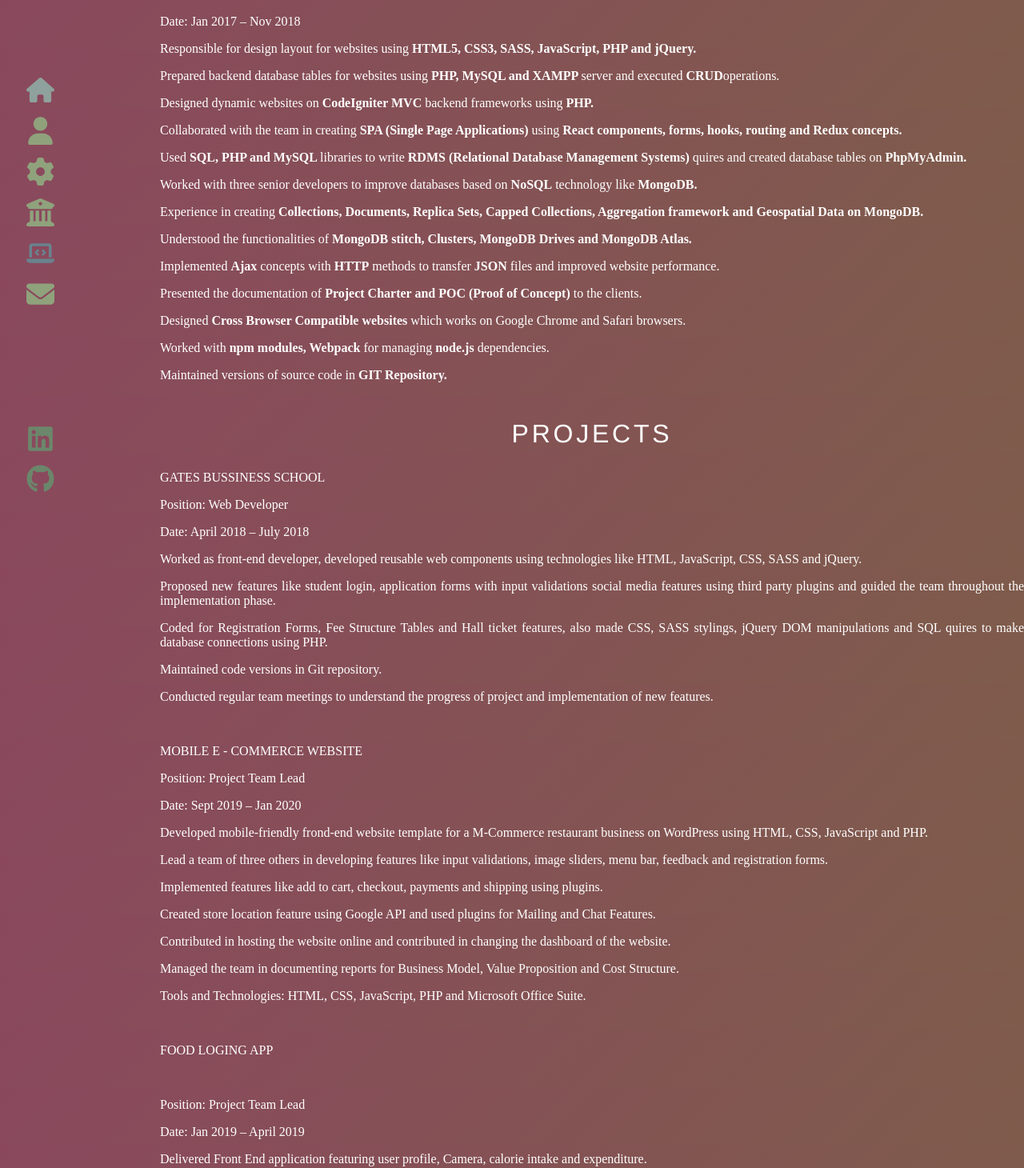
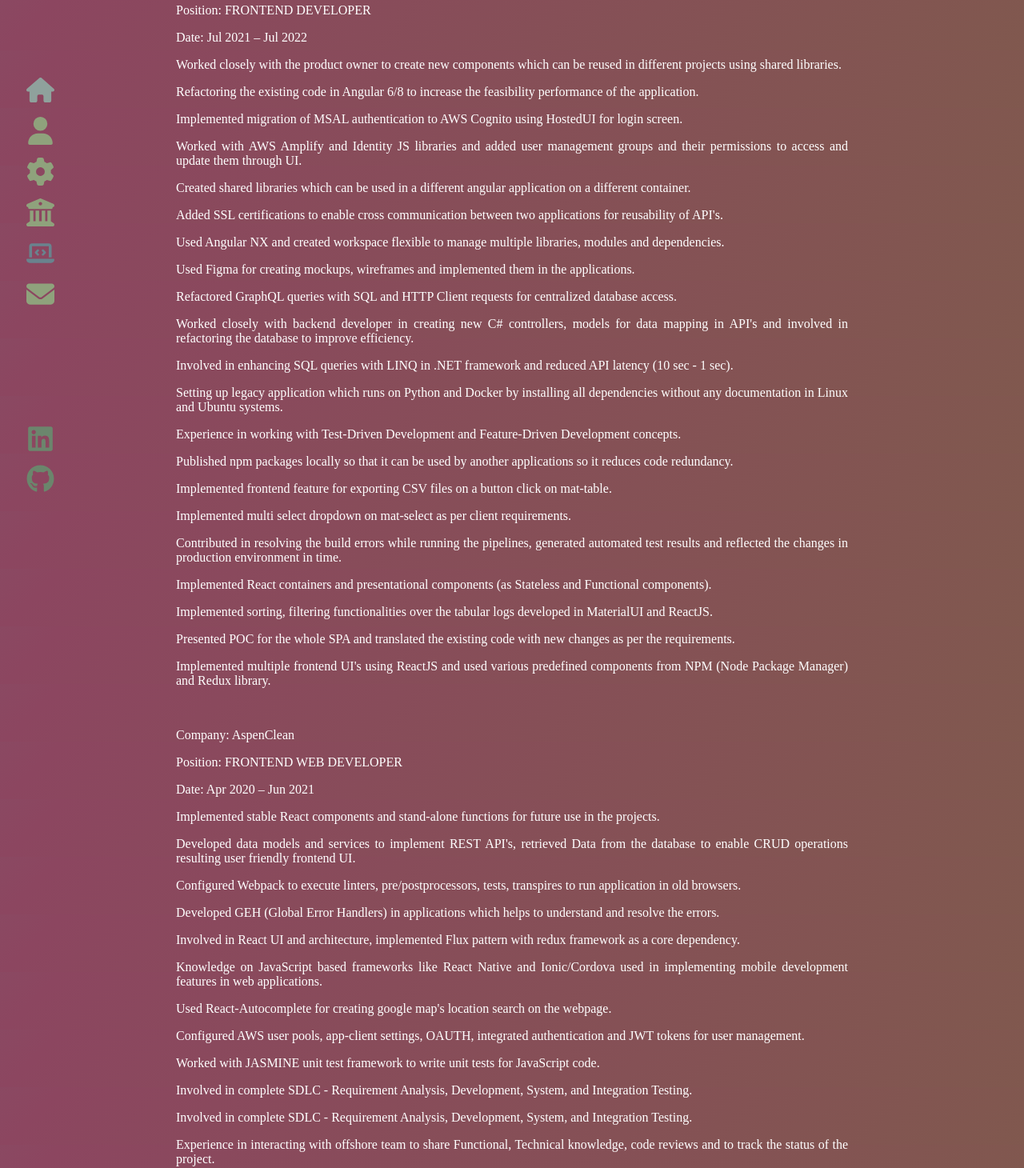
Before and after one commit to snadi043/PORTFOLIO, a React (Create React App) app: page /work in a window 1280 px wide. Shown: the part 126-1586 px from the top of the page at 80% size. Built offline with nearby package versions, Linux system fonts and the light colour scheme.

Commit message:
added recent work and stylings

```diff
--- a/src/component/Work/index.js
+++ b/src/component/Work/index.js
@@ -4,7 +4,51 @@
 const Work = () => {
     return (
     <div className="works">
-      <h1>WORK EXPERIENCE</h1>
+        <h1>WORK EXPERIENCE</h1>
+
+      <p>Company: Aethon Aerial Solutions</p>
+      <p>Position: FRONTEND DEVELOPER</p>
+      <p>Date: Jul 2021 – Jul 2022</p>
+        <p>Worked closely with the product owner to create new components which can be reused in different projects using shared libraries.</p>
+        <p>Refactoring the existing code in Angular 6/8 to increase the feasibility performance of the application.</p>
+        <p>Implemented migration of MSAL authentication to AWS Cognito using HostedUI for login screen.</p>
+        <p>Worked with AWS Amplify and Identity JS libraries and added user management groups and their permissions to access and update them through UI.</p>
+        <p>Created shared libraries which can be used in a different angular application on a different container.</p>
+        <p>Added SSL certifications to enable cross communication between two applications for reusability of API's.</p>
+        <p>Used Angular NX and created workspace flexible to manage multiple libraries, modules and dependencies.</p>
+        <p>Used Figma for creating mockups, wireframes and implemented them in the applications.</p>
+        <p>Refactored GraphQL queries with SQL and HTTP Client requests for centralized database access.</p>
+        <p>Worked closely with backend developer in creating new C# controllers, models for data mapping in API's and involved in refactoring the database to improve efficiency.</p>
+        <p>Involved in enhancing SQL queries with LINQ in .NET framework and reduced API latency (10 sec - 1 sec).</p>
+        <p>Setting up legacy application which runs on Python and Docker by installing all dependencies without any documentation in Linux and Ubuntu systems.</p>
+        <p>Experience in working with Test-Driven Development and Feature-Driven Development concepts.</p>
+        <p>Published npm packages locally so that it can be used by another applications so it reduces code redundancy.</p>
+        <p>Implemented frontend feature for exporting CSV files on a button click on mat-table.</p>
+        <p>Implemented multi select dropdown on mat-select as per client requirements.</p>
+        <p>Contributed in resolving the build errors while running the pipelines, generated automated test results and reflected the changes in production environment in time.</p>
+        <p>Implemented React containers and presentational components (as Stateless and Functional components).</p>
+        <p>Implemented sorting, filtering functionalities over the tabular logs developed in MaterialUI and ReactJS.</p>
+        <p>Presented POC for the whole SPA and translated the existing code with new changes as per the requirements.</p>
+        <p>Implemented multiple frontend UI's using ReactJS and used various predefined components from NPM (Node Package Manager) and Redux library.</p>
+        <br/>
+
+      <p>Company: AspenClean</p>
+      <p>Position: FRONTEND WEB DEVELOPER</p>
+      <p>Date: Apr 2020 – Jun 2021</p>
+         <p>Implemented stable React components and stand-alone functions for future use in the projects.</p>
+         <p>Developed data models and services to implement REST API's, retrieved Data from the database to enable CRUD operations resulting user friendly frontend UI.</p>
+         <p>Configured Webpack to execute linters, pre/postprocessors, tests, transpires to run application in old browsers.</p>
+         <p>Developed GEH (Global Error Handlers) in applications which helps to understand and resolve the errors.</p>
+         <p>Involved in React UI and architecture, implemented Flux pattern with redux framework as a core dependency.</p>
+         <p>Knowledge on JavaScript based frameworks like React Native and Ionic/Cordova used in implementing mobile development features in web applications.</p>
+         <p>Used React-Autocomplete for creating google map's location search on the webpage.</p>
+         <p>Configured AWS user pools, app-client settings, OAUTH, integrated authentication and JWT tokens for user management.</p>
+         <p>Worked with JASMINE unit test framework to write unit tests for JavaScript code.</p>
+         <p>Involved in complete SDLC - Requirement Analysis, Development, System, and Integration Testing.</p>
+         <p>Involved in complete SDLC - Requirement Analysis, Development, System, and Integration Testing.</p>
+         <p>Experience in interacting with offshore team to share Functional, Technical knowledge, code reviews and to track the status of the project.</p>
+         <br/>
+
       <p>Company: Arete IT Services Private Limited</p>
       <p>Position: WEB DEVELOPER</p>
       <p>Date: Jan 2017 – Nov 2018</p>
@@ -46,7 +90,7 @@
       <p>Tools and Technologies: HTML, CSS, JavaScript, PHP and Microsoft Office Suite. </p>
     <br />
 
-    <p>FOOD LOGING APP</p><br />
+    <p>FOOD LOGING APP</p>
       <p>Position: Project Team Lead</p>
       <p>Date: Jan 2019 – April 2019</p>
       <p>Delivered Front End application featuring user profile, Camera, calorie intake and expenditure.</p>
@@ -58,7 +102,7 @@
 
       <p>VOLUNTEERY EXPERIENCE</p>
       <p>Position: Project Team Lead</p>
-      <p>Date: Jan 2019 – April 2019</p>
+      <p>Date: Jan 2016 – April 2017</p>
       <p>Member in uOttawa volunteering services – Conducted campus tours and provided housing to 30 students.</p>
       <p>Computer faculty in GEDT Government High School, Vijayawada, A.P - Worked on updating the Education details of 250 students on state government website. </p>
       <p> Volunteered for “TEXAS INSTRUMENTS” – Coordinated the faculty development program and attended seminars.</p>
--- a/src/component/Work/style.scss
+++ b/src/component/Work/style.scss
@@ -1,7 +1,8 @@
 .works{
     flex-grow: 1;
     position: absolute;
-    margin-left: 200px;
+    margin: 20px 220px;
+    text-align: justify;
 }
 h1 {
     color: #fff;
```
